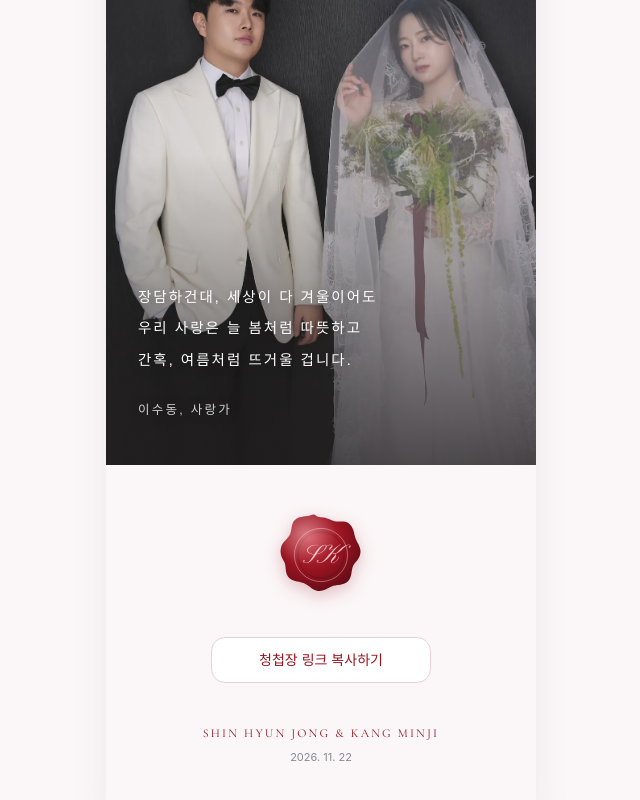
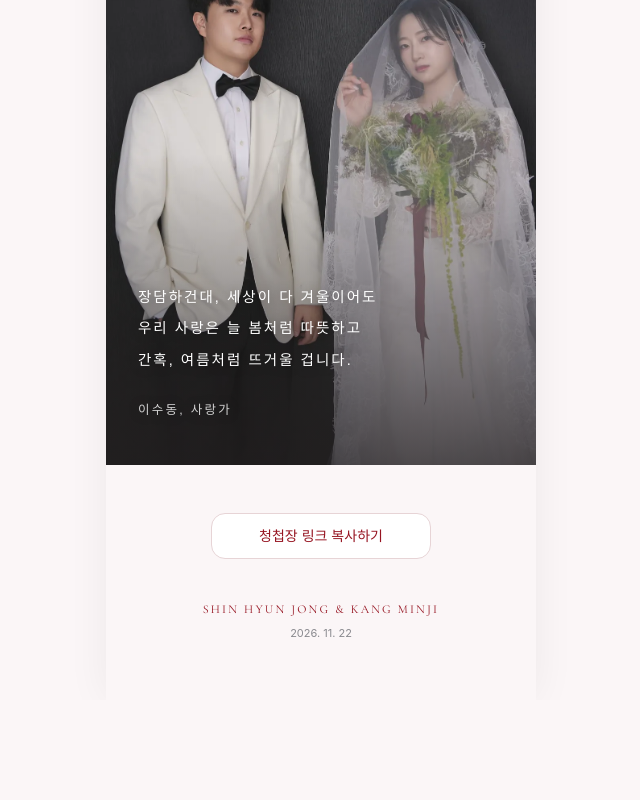
Before and after one commit to ShinHyunJong/hjmj-wedding-invitation, a Next.js app: page /g in a window 1280 px wide. Shown: the part 9354-10154 px from the top of the page, without its empty margins (319-959 px from the left). After the commit the page ends 10054 px from the top, so only its background shows below. Built offline with nearby package versions, Linux system fonts and the light colour scheme; no server answers; a web font is replaced by a local one.

Commit message:
푸터의 실링왁스 그래픽 제거
Co-Authored-By: Claude Fable 5.1 <noreply@anthropic.com>

```diff
--- a/src/components/sections/Footer.tsx
+++ b/src/components/sections/Footer.tsx
@@ -2,7 +2,6 @@
 
 import { useState } from "react";
 import { Button } from "@/components/ui/Button";
-import WaxSeal from "@/components/hero/WaxSeal";
 import { KAKAO_JS_KEY, loadKakaoSdk } from "@/lib/kakao";
 import type { Wedding } from "@/config/wedding";
 
@@ -40,9 +39,6 @@ export default function Footer({ wedding }: { wedding: Wedding }) {
 
   return (
     <footer className="bg-bg-tint px-8 pt-12 pb-14 text-center">
-      <div className="mb-10 flex justify-center">
-        <WaxSeal initials={wedding.monogram} className="h-[84px] w-[84px] drop-shadow-[0_5px_8px_rgba(150,20,33,0.25)]" />
-      </div>
       <div className="flex flex-col items-center gap-3">
         {KAKAO_JS_KEY && (
           <Button onClick={shareKakao} className="min-w-[220px] border-[#F7E600] bg-[#F7E600] text-[#1a1a1a] hover:border-[#F7E600] hover:text-[#1a1a1a]">
```
Also changed, not shown: 1 other file (tests, documents, lock files or other folders).
